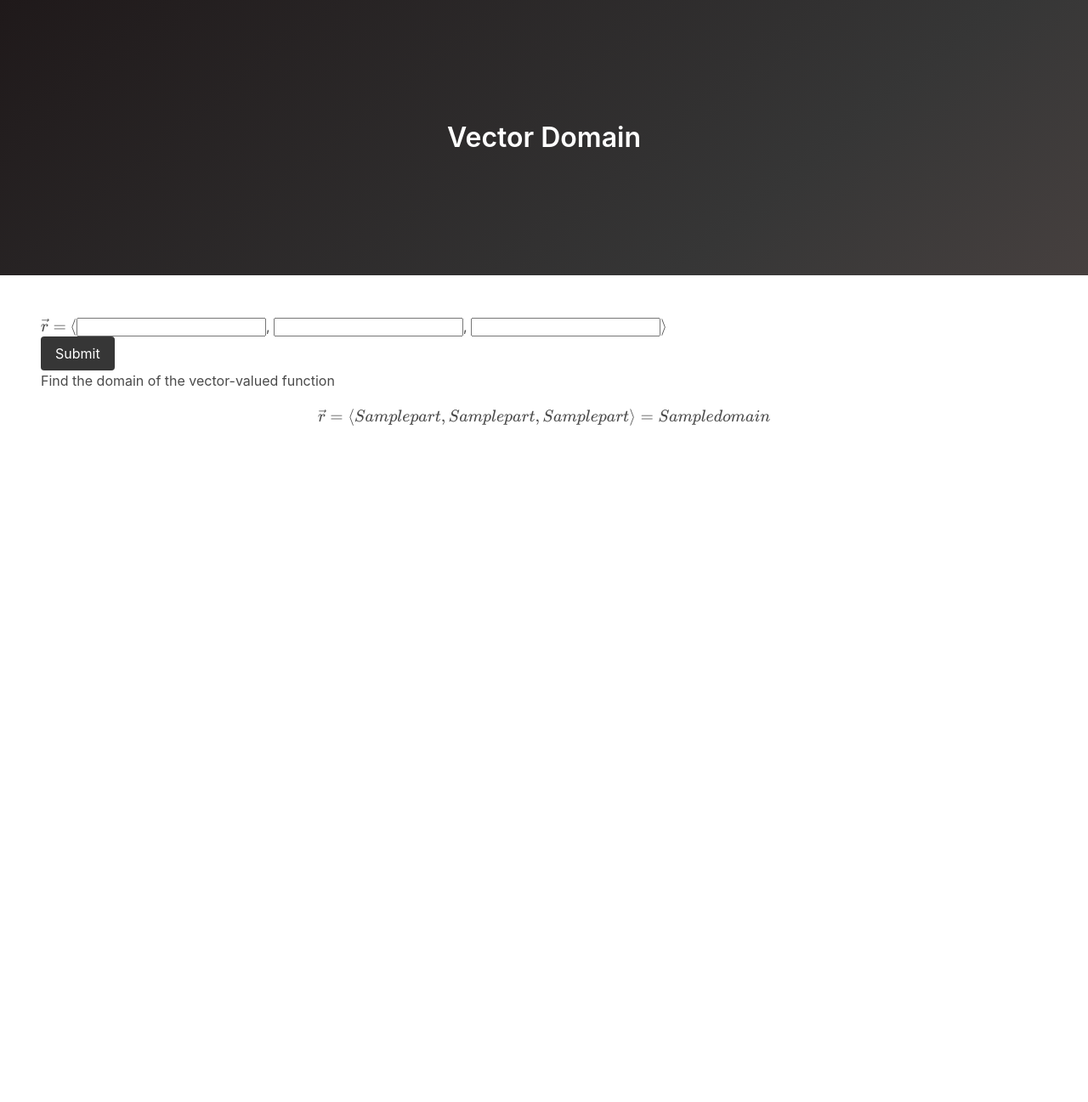
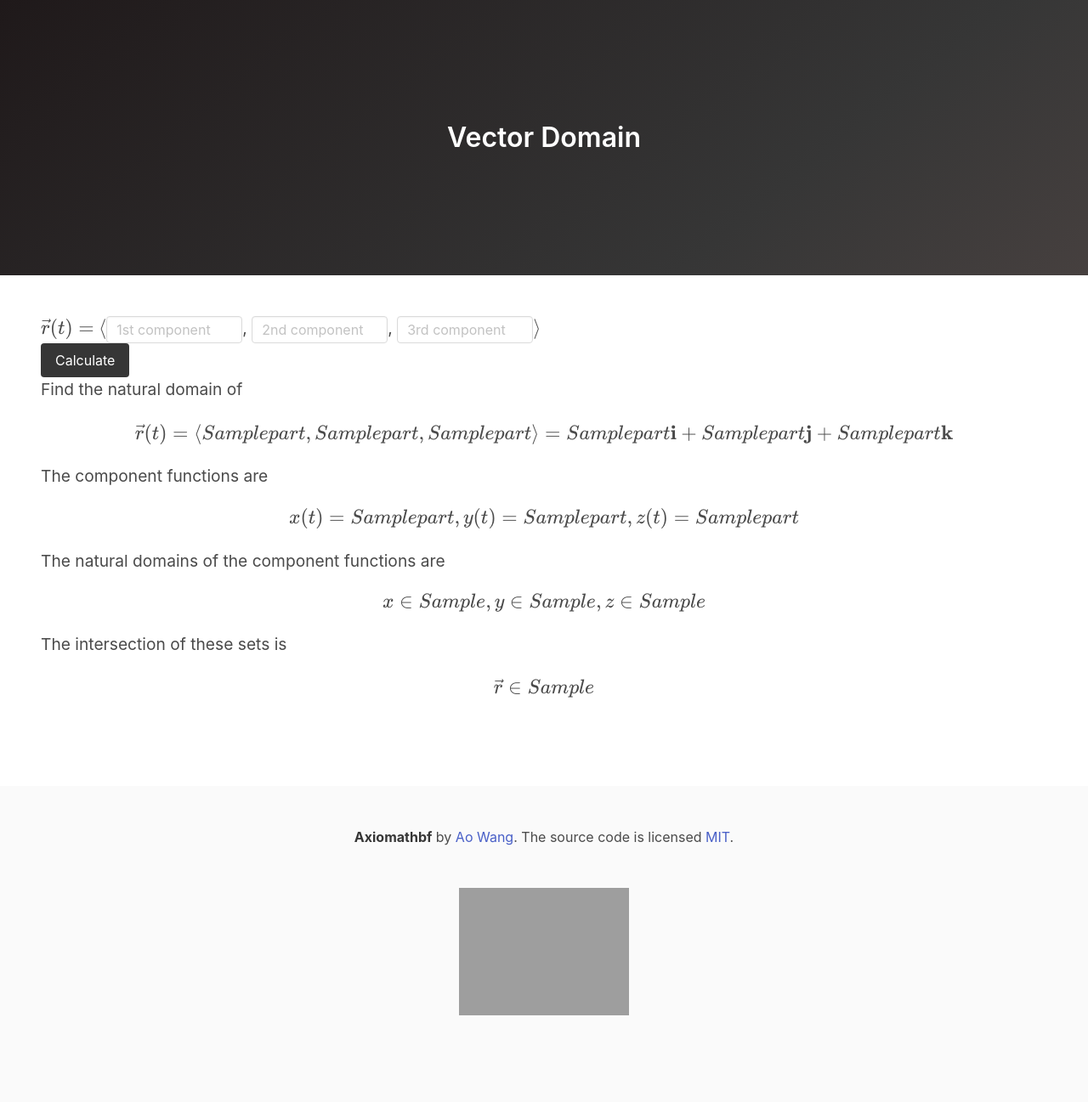
Before and after one commit to AoWangPhilly/axiomathbf, a Flask app: template templates/vector_domain.html in a window 1280 px wide. Shown: the whole page at 85% size. Before the commit the page ends 501 px from the top, so only its background shows below. Run offline with Flask 2, Linux system fonts and the light colour scheme; the template is opened without the code that fills it: values that come from a table or form of the project are taken from there, most other values are stand-ins (such as "Sample title", 1, 10 or a date in 2020); form fields are guessed from the names that the template uses; parts of the project's set-up code (start-up, migrations or seed data) failed here and were passed over; some libraries are stand-ins or nearby versions; some web fonts are replaced; grey boxes are pictures that could not be loaded.

Commit message:
Adding css and latex

```diff
--- a/app.py
+++ b/app.py
@@ -15,18 +15,24 @@ def vector_domain():
     form = VectorDomainForm()
     try:
         if form.validate_on_submit():
-            if "^" in form.vect1.data:
-                form.vect1.data = form.vect1.data.replace("^", "**")
-            if "^" in form.vect2.data:
-                form.vect2.data = form.vect2.data.replace("^", "**")
-            if "^" in form.vect3.data:
-                form.vect3.data = form.vect3.data.replace("^", "**")
-            domain = latex(find_domain_of_vector_function(make_vector(eval(form.vect1.data), eval(form.vect2.data), eval(form.vect3.data))))
-            return render_template("vector_domain.html", title="Vector Domain", form=form, domain=domain, parts=[latex(eval(form.vect1.data)),
-                                                                                                                 latex(eval(form.vect2.data)),
-                                                                                                                 latex(eval(form.vect3.data))])
+            vect = [form.vect1.data, form.vect2.data, form.vect3.data]
+            for idx in range(len(vect)):
+                if "^" in vect[idx]:
+                    vect[idx]= vect[idx].replace("^", "**")
+                if "e" in vect[idx]:
+                    vect[idx]= vect[idx].replace("e", "E")
+                if "ln" in vect[idx]:
+                    vect[idx] = list(vect[idx])
+                    if vect[idx].index("n")-vect[idx].index("l") == 1:
+                        vect[idx].insert(vect[idx].index("n")+1,"(abs")
+                        vect[idx].insert(vect[idx].index(")"), ")")
+                        vect[idx] = "".join(vect[idx])
+            vect = [eval(v) for v in vect]
+            domains = find_domain_of_vector_function(make_vector(vect[0], vect[1], vect[2]))
+            intersected_domain = latex(domains[0])
+            return render_template("vector_domain.html", title="Vector Domain", form=form, intersected_domain=intersected_domain, multiple_domains=domains[1], parts=[latex(v) for v in vect])
     except (TypeError, NameError, SyntaxError) as e:
-        print("NO!")
+        print("Error! >:D")
     return render_template("vector_domain.html", title="Vector Domain", form=form)
 
 if __name__ == "__main__":
--- /dev/null
+++ b/forms.py
@@ -0,0 +1,13 @@
+from flask_wtf import FlaskForm
+from wtforms import StringField, SubmitField
+from wtforms.validators import DataRequired, Length
+
+class VectorDomainForm(FlaskForm):
+    vect1 = StringField(validators=[DataRequired()], render_kw={"placeholder":"1st component"})
+    vect2 = StringField(validators=[DataRequired()], render_kw={"placeholder":"2nd component"})
+    vect3 = StringField(validators=[DataRequired()], render_kw={"placeholder":"3rd component"})
+    submit = SubmitField("Calculate")
+
+
+class GradientForm(FlaskForm):
+    pass
--- /dev/null
+++ b/static/styles/style.css
@@ -0,0 +1,8 @@
+.text {
+    font-size: 1.2rem;
+}
+
+#vect_domain {
+    width: 10rem;
+    height: 2rem;
+}
--- a/templates/layout.html
+++ b/templates/layout.html
@@ -10,6 +10,7 @@
     <script defer src="https://use.fontawesome.com/releases/v5.3.1/js/all.js"></script>
     <link rel="stylesheet" href="https://cdn.jsdelivr.net/npm/bulma@0.8.0/css/bulma.min.css">
     <link href="https://fonts.googleapis.com/css2?family=Cedarville+Cursive&display=swap" rel="stylesheet">
+    <link rel="stylesheet" type="text/css" href="static/styles/style.css">
     {% if title %}
     <title>Axiomathbf - {{ title }}</title>
     {% else %}
@@ -37,6 +38,17 @@
 
 <body>
     {% block content %}{% endblock %}
+    <footer class="footer">
+        <div class="content has-text-centered">
+            <p>
+                <strong>Axiomathbf</strong> by <a href="https://ow-wow-wang.github.io/">Ao Wang</a>. The source code is licensed
+                <a href="http://opensource.org/licenses/mit-license.php">MIT</a>.
+            </p>
+            <a href="https://bulma.io">
+                <img src="https://bulma.io/images/made-with-bulma--semiblack.png" alt="Made with Bulma" width="200" height="24">
+            </a>
+        </div>
+    </footer>
 </body>
 
 </html>
--- a/templates/vector_domain.html
+++ b/templates/vector_domain.html
@@ -9,17 +9,24 @@
 </section>
 <section class="section">
     <form method="POST" action="">
-        \(\vec{r} = \) {{ form.hidden_tag() }}
-        \(\langle\){{form.vect1()}},
-        {{form.vect2()}},
-        {{ form.vect3() }}\(\rangle\)
+        <span class="text">\(\vec{r}(t) = \) {{form.hidden_tag()}}
+            \(\langle\){{form.vect1(id="vect_domain", class="input")}},
+            {{form.vect2(id="vect_domain", class="input")}},
+            {{form.vect3(id="vect_domain", class="input")}}\(\rangle\)
+        </span>
         <div>
             {{ form.submit(class="button is-dark is-bold") }}
         </div>
     </form>
-    <p>
+    <p class="text">
         {% if parts is defined %}
-        Find the domain of the vector-valued function $$ \vec{r} = \langle {{parts[0]}}, {{parts[1]}}, {{parts[2]}} \rangle = {{domain}} $$
+        Find the natural domain of $$ \vec{r}(t) = \langle {{parts[0]}}, {{parts[1]}}, {{parts[2]}} \rangle = {{parts[0]}}\textbf{i} + {{parts[1]}}\textbf{j} + {{parts[2]}}\textbf{k}$$
+        The component functions are
+        $$ x(t) = {{parts[0]}}, y(t) = {{parts[1]}}, z(t) = {{parts[2]}} $$
+        The natural domains of the component functions are
+        $$x \in {{multiple_domains[0]}}, y \in {{multiple_domains[1]}}, z \in {{multiple_domains[2]}}$$
+        The intersection of these sets is
+        $$\vec{r} \in {{intersected_domain}}$$
         {% else %}
         Input is not defined
         {%endif%}
```
Also changed, not shown: axiomathbf/multivariate_calculus.py (+6 -4 lines), templates/index.html (+0 -11 lines).
